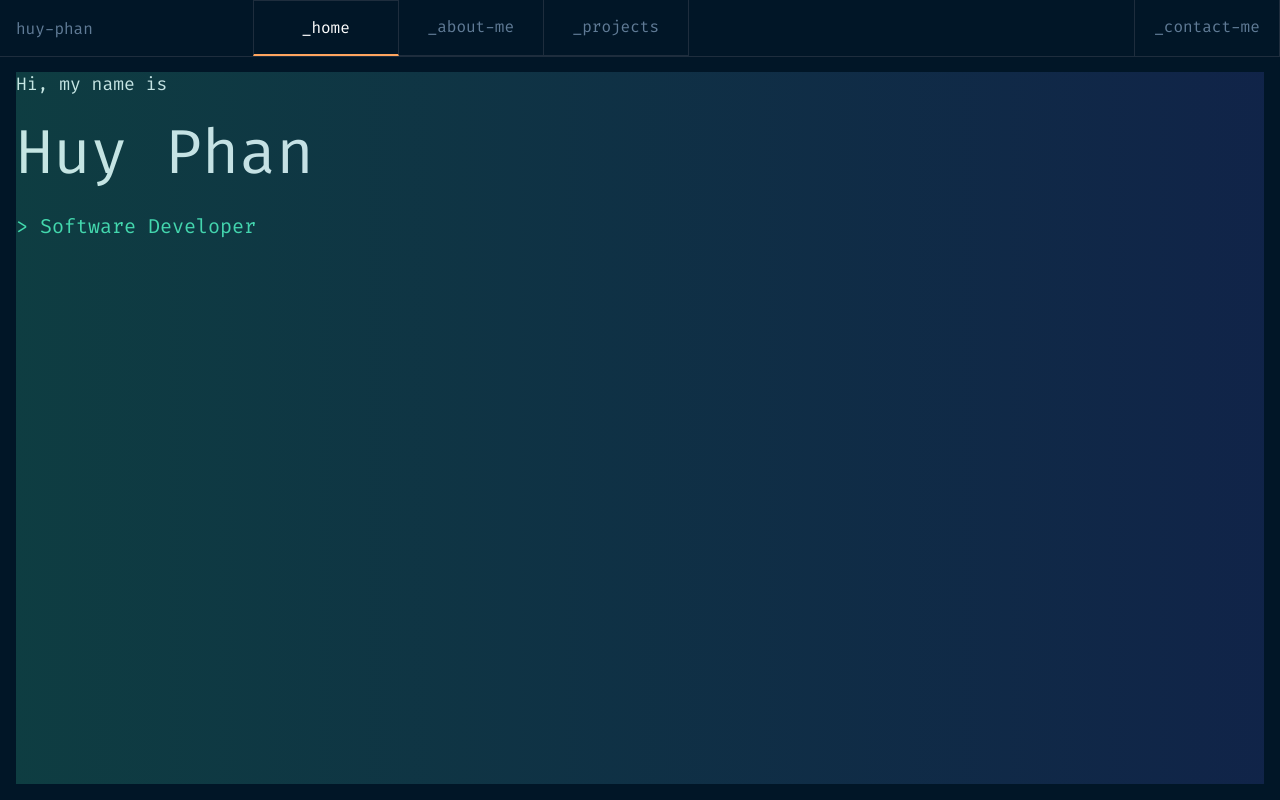
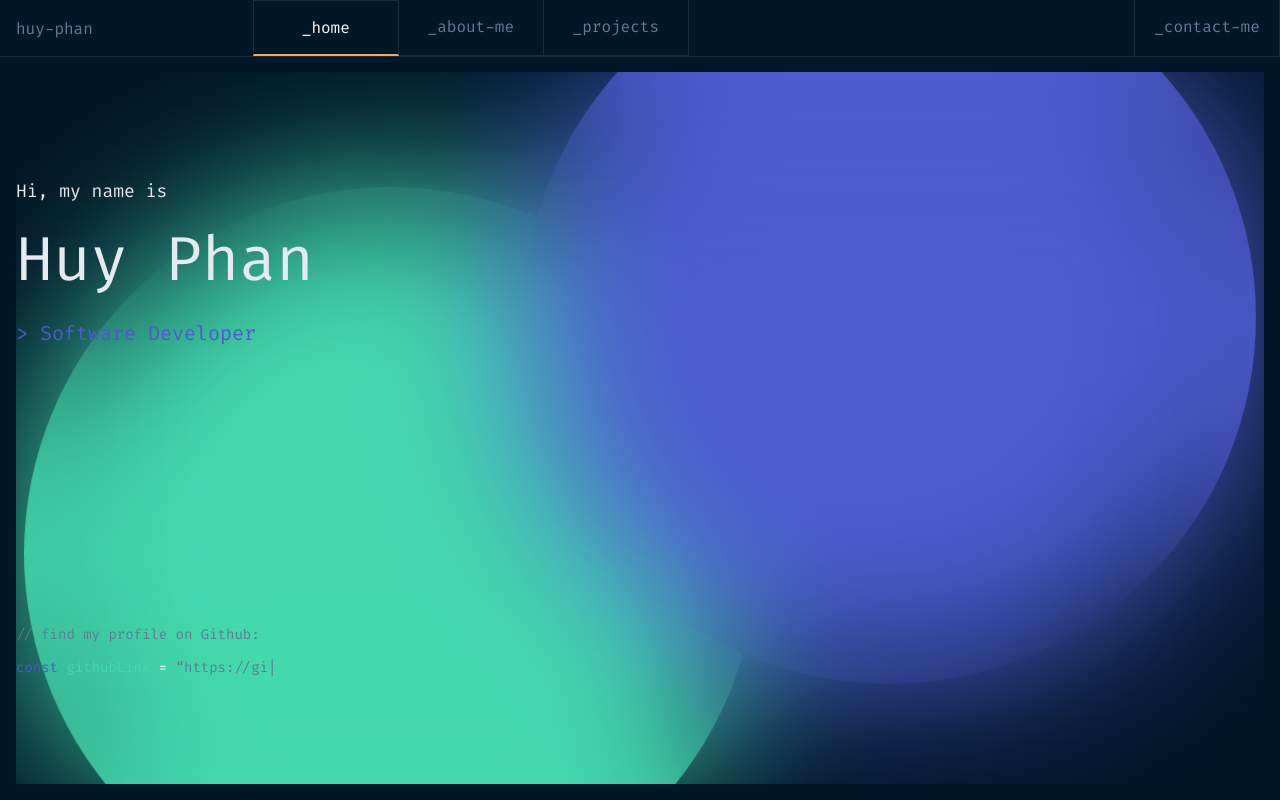
Before and after one commit to huyphan2210/My-Developer-Portfolio, a React (Vite) app: page / in a window 1280 px wide. Built offline with nearby package versions, Linux system fonts and the light colour scheme.

Commit message:
Update HomePage

```diff
--- a/src/pages/home/HomePage.scss
+++ b/src/pages/home/HomePage.scss
@@ -1,20 +1,17 @@
 .home-page {
-  position: relative;
+  display: flex;
   flex-grow: 1;
 
-  &::before {
+  &__author {
+    overflow: hidden;
+    flex-grow: 1;
+    position: relative;
+
+    &__info {
       position: absolute;
-    left: 0;
-    top: 0;
-    content: "";
-    width: 100%;
-    height: 100%;
-    opacity: 0.2;
-    background: linear-gradient(to right, var(--green), var(--purple));
-  }
+      top: 15%;
+      color: #e5e9f0;
 
-  &__author {
-    color: #e5e9f0;
       &__label {
         font-size: 1.125rem;
       }
@@ -30,4 +27,32 @@
         font-size: 1.25rem;
       }
     }
+
+    &__github {
+      font-size: 0.875rem;
+      position: absolute;
+      width: 100%;
+      color: var(--text-color-1);
+      bottom: 13%;
+
+      &__link {
+        &:hover {
+          cursor: pointer;
+          border-bottom: solid 1px var(--orange-2);
         }
+      }
+    }
+  }
+}
+
+@media screen and (min-width: 1024px) {
+  .home-page {
+    &__author {
+      &__info {
+        &__title {
+          color: var(--purple);
+        }
+      }
+    }
+  }
+}
--- a/src/pages/home/HomePage.tsx
+++ b/src/pages/home/HomePage.tsx
@@ -1,31 +1,126 @@
 import { FC, useState } from "react";
 import "./HomePage.scss";
 import TypeWriter from "../../components/TypeWriter";
+import ShiningBackground from "./components/ShiningBackground/ShiningBackground";
+
+interface State {
+  isLabelDone: boolean;
+  isNameDone: boolean;
+  isTitleDone: boolean;
+  isCommentDone: boolean;
+  isConstDone: boolean;
+  isVarDone: boolean;
+  isEqualDone: boolean;
+}
 
 const HomePage: FC = () => {
-  const [isLabelDone, setIsLabelDone] = useState(false);
-  const [isNameDone, setIsNameDone] = useState(false);
+  const [state, setState] = useState<State>({
+    isLabelDone: false,
+    isNameDone: false,
+    isTitleDone: false,
+    isCommentDone: false,
+    isConstDone: false,
+    isVarDone: false,
+    isEqualDone: false,
+  });
 
   const speed = 50;
+
+  const setIsDone = (key: keyof State) => {
+    setState((prevState) => ({
+      ...prevState,
+      [key]: true,
+    }));
+  };
+
   return (
     <section className="home-page">
-      <hgroup className="home-page__author">
-        <label className="home-page__author__label" htmlFor="author">
+      <div className="home-page__author">
+        <hgroup className="home-page__author__info">
+          <label className="home-page__author__info__label" htmlFor="author">
             <TypeWriter
               text="Hi, my name is"
               speed={speed}
-            setIsDone={setIsLabelDone}
+              setIsDone={() => setIsDone("isLabelDone")}
             />
           </label>
-        <h1 className="home-page__author__name" id="author">
-          {isLabelDone && (
-            <TypeWriter text="Huy Phan" speed={speed} setIsDone={setIsNameDone} />
+          <h1 className="home-page__author__info__name" id="author">
+            {state.isLabelDone && (
+              <TypeWriter
+                text="Huy Phan"
+                speed={speed}
+                setIsDone={() => setIsDone("isNameDone")}
+              />
             )}
           </h1>
-        <p className="home-page__author__title">
-          {isNameDone && <TypeWriter text="> Software Developer" speed={speed} />}
+          <p className="home-page__author__info__title">
+            {state.isNameDone && (
+              <TypeWriter
+                text="> Software Developer"
+                speed={speed}
+                setIsDone={() => setIsDone("isTitleDone")}
+              />
+            )}
           </p>
         </hgroup>
+        <div className="home-page__author__github">
+          <p>
+            {state.isTitleDone && (
+              <TypeWriter
+                text="// find my profile on Github:"
+                speed={speed}
+                setIsDone={() => setIsDone("isCommentDone")}
+              />
+            )}
+          </p>
+          <p>
+            {state.isCommentDone ? (
+              <>
+                <TypeWriter
+                  text="const "
+                  speed={speed}
+                  color="var(--purple)"
+                  setIsDone={() => setIsDone("isConstDone")}
+                />
+                {state.isConstDone && (
+                  <TypeWriter
+                    text="githubLink "
+                    speed={speed}
+                    color="var(--green)"
+                    setIsDone={() => setIsDone("isVarDone")}
+                  />
+                )}
+                {state.isVarDone && (
+                  <TypeWriter
+                    text="= "
+                    speed={speed}
+                    color="white"
+                    setIsDone={() => setIsDone("isEqualDone")}
+                  />
+                )}
+                {state.isEqualDone && (
+                  <span
+                    className="home-page__author__github__link"
+                    onClick={() =>
+                      window.open("https://github.com/huyphan2210", "_blank")
+                    }
+                  >
+                    <TypeWriter
+                      text=" “https://github.com/huyphan2210”"
+                      speed={speed}
+                      color="var(--orange-2)"
+                      setIsDone={() => setIsDone("isEqualDone")}
+                    />
+                  </span>
+                )}
+              </>
+            ) : (
+              <span style={{ opacity: 0 }}>placeholder</span>
+            )}
+          </p>
+        </div>
+        <ShiningBackground />
+      </div>
     </section>
   );
 };
```
Lines whose indentation alone changed are shown as unchanged.
